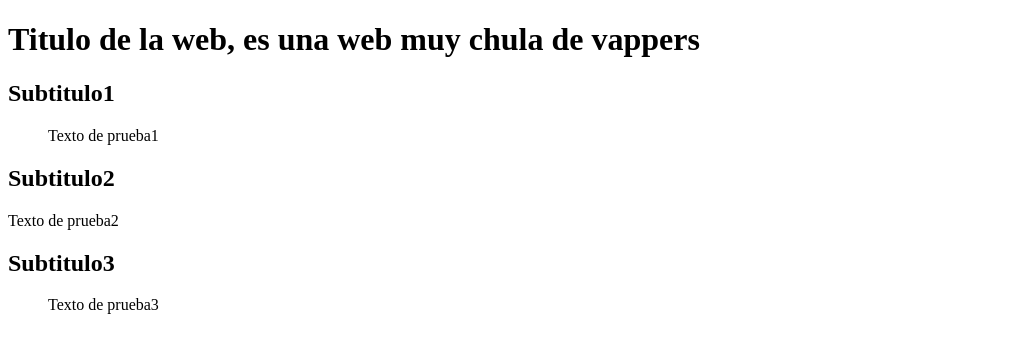
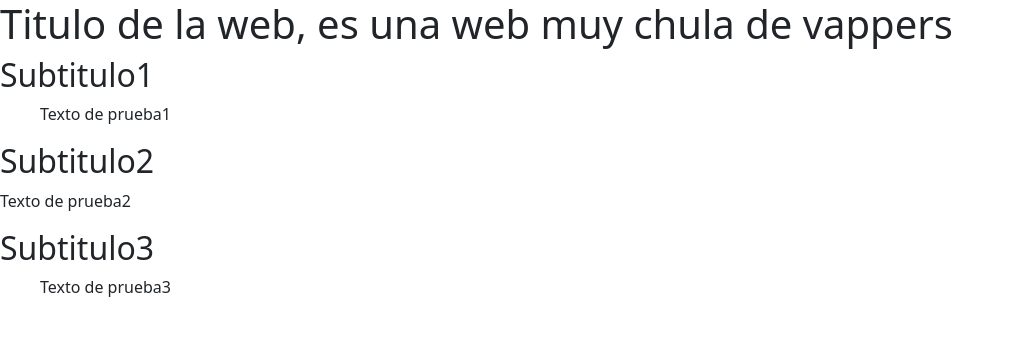
Before and after one commit to AlexMM521/ProyectoCasa_01, a website: page index.html in a window 1280 px wide. Shown: the whole page, without its empty margins (0-1014 px from the left). Drawn offline with nearby package versions, Linux system fonts and the light colour scheme.

Commit message:
bootstrap agregado

```diff
--- a/index.html
+++ b/index.html
@@ -4,27 +4,35 @@
     <meta charset="UTF-8">
     <meta name="viewport" content="width=device-width, initial-scale=1.0">
     <title>Web principal</title>
+    <link rel="stylesheet" href="./style.css"/>
 </head>
 <body>
     <header>
         <h1>Titulo de la web, es una web muy chula de vappers</h1>
     </header>
     <main>
+        <div class="subtitle-box">
             <h2>
                 Subtitulo1
             </h2>
             <p class="text-animate">Texto de prueba1</p>
+        </div>
+        <div class="subtitle-box">
             <h2>
                 Subtitulo2
             </h2>
             <p>Texto de prueba2</p>
+        </div>
+        <div class="subtitle-box final-box">
             <h2>
                 Subtitulo3
             </h2>
             <p class="text-animate">Texto de prueba3</p>
+        </div>
+
     </main>
     <footer>
-        <script src="./script.js"></script>
+        <script type="module" src="./script.js"></script>
     </footer>
 </body>
 </html>
--- /dev/null
+++ b/package.json
@@ -0,0 +1,5 @@
+{
+  "dependencies": {
+    "bootstrap": "^5.3.8"
+  }
+}
--- a/script.js
+++ b/script.js
@@ -1,5 +1,7 @@
+import "./node_modules/bootstrap/dist/js/bootstrap.min.js"
+
 window.addEventListener("load", function(){
-
+    console.log(this);
     this.textos = document.getElementsByClassName("text-animate");
 
     let margin = 0;
--- /dev/null
+++ b/style.css
@@ -0,0 +1 @@
+@import url("./node_modules/bootstrap/dist/css/bootstrap.min.css");
```
Also changed, not shown: 1 other file. Lines whose indentation alone changed are shown as unchanged.
